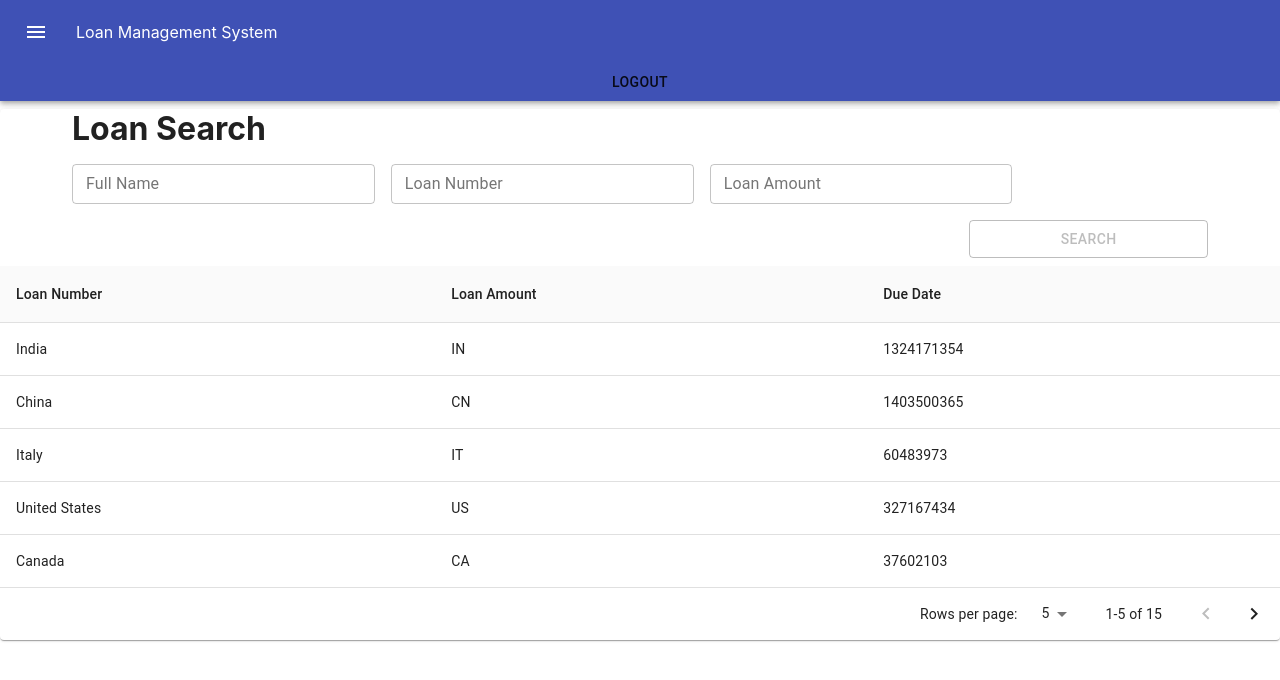
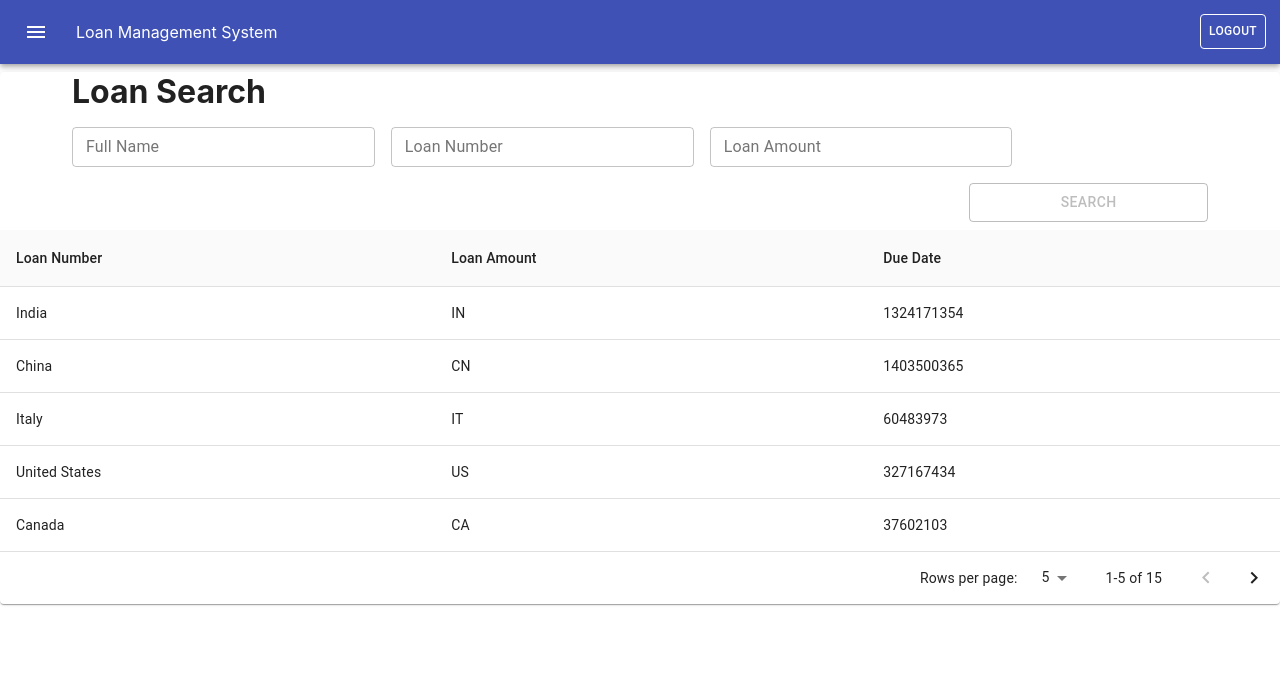
Before and after one commit to vimarshreddy23/loan-management-react-UI, a React (Create React App) app: page /listing in a window 1280 px wide. Shown: the top 680 px of the page. Built offline with nearby package versions, Linux system fonts and the light colour scheme; sample sign-in values are in the browser's storage.

Commit message:
get call loan api

```diff
--- a/package.json
+++ b/package.json
@@ -12,6 +12,7 @@
     "dotenv": "^8.2.0",
     "formik": "^2.1.5",
     "react": "^16.13.1",
+    "react-cookies": "^0.1.1",
     "react-dom": "^16.13.1",
     "react-redux": "^7.2.1",
     "react-router-dom": "^5.2.0",
--- a/src/App.js
+++ b/src/App.js
@@ -13,7 +13,6 @@ function App(props) {
         <Router>
           <Switch>
             <Fragment>
-               <Header></Header>
                   <Route exact path = "/" render={props => <LoginForm {...props} />} />
                   <PrivateRoute exact path="/listing" component={LoanListing} />
             </Fragment>
--- a/src/_components/LoanListing.js
+++ b/src/_components/LoanListing.js
@@ -1,4 +1,4 @@
-import React, { useState, useEffect } from 'react';
+import React, { useEffect } from 'react';
 import { makeStyles } from '@material-ui/core/styles';
 import Paper from '@material-ui/core/Paper';
 import Table from '@material-ui/core/Table';
@@ -11,6 +11,7 @@ import TableRow from '@material-ui/core/TableRow';
 import LoanSearchForm from './LoanSearchForm';
 import { loanListingActions } from '../actions/loanListing.actions';
 import { connect } from 'react-redux';
+import Header  from '../_header/Header';
 
 
 const columns = [
@@ -73,7 +74,7 @@ const  LoanListing = (props) => {
 
   return (
     <>
-
+   <Header status = {true}></Header>
     <Paper className={classes.root}>
     <LoanSearchForm parentSearch={parentSearch}></LoanSearchForm>
       <TableContainer className={classes.container}>
--- a/src/_components/LoginForm.js
+++ b/src/_components/LoginForm.js
@@ -11,7 +11,7 @@ import styles from "./Styles";
 import { userActions } from '../actions/user.actions';
 import { connect } from 'react-redux';
 import { useHistory } from 'react-router-dom';
-
+import Header  from '../_header/Header';
 
 const user = JSON.parse(localStorage.getItem('user'));
 const LoginForm = (props)=>{
@@ -40,9 +40,12 @@ const LoginForm = (props)=>{
     },
   });
   useEffect(() => {
-    if(props.loged_data || user && user.value && user.value.jwt) history.push("/listing")
+    if(props.loged_data || (user && user.value && user.value.jwt)){
+      history.push("/listing");
+    }
   },[props.loged_data]);
   return(
+    <><Header data = {false}></Header>
     <div className={classes.container}>
       <form onSubmit={formik.handleSubmit}>
         <Card className={classes.card}>
@@ -87,6 +90,7 @@ const LoginForm = (props)=>{
         </Card>
       </form>
     </div>
+    </>
   );
 };
 
--- a/src/_header/Header.js
+++ b/src/_header/Header.js
@@ -7,7 +7,9 @@ import Typography from "@material-ui/core/Typography";
 import IconButton from "@material-ui/core/IconButton";
 import MenuIcon from "@material-ui/icons/Menu";
 import Button from "@material-ui/core/Button";
-
+import { useHistory } from 'react-router-dom';
+import { userActions } from '../actions/index';
+import { connect } from 'react-redux';
 const useStyles = makeStyles({
   rightToolbar: {
     marginLeft: "auto",
@@ -17,14 +19,27 @@ const useStyles = makeStyles({
     marginRight: 16,
     marginLeft: -12,
   },
+  logoutButton: {
+    position: "absolute",
+    top: 14,
+    color:"#ffffff",
+    border: "1px solid #ffffff",
+    right: 14,
+    fontSize: 12,
+  },
 });
 
-const logout = () =>{
- // console.log("localstorage", localStorage.clear());
-  let user = localStorage.removeItem("user");
-}
 
-export default function Header() {
+   const Header =  (props) =>{
+  // const user = JSON.parse(localStorage.getItem('user'));
+   //const [Flag, setFlag] = useState(false);
+  const history = useHistory();
+  const logout = () => {
+    props.usercleardata();
+    localStorage.removeItem('user');
+    //setFlag(!Flag);
+    history.push("/");
+  };
   const classes = useStyles();
   return (
     <AppBar position="static">
@@ -39,8 +54,10 @@ export default function Header() {
         <Typography variant="title" color="inherit">
           Loan Management System
         </Typography>
+        {(props.status )?<Button className={classes.logoutButton} onClick= { logout }>Logout</Button>:""}
+
       </Toolbar>
-      <Button onClick= { logout }>Logout</Button>
+
     </AppBar>
   );
 }
@@ -48,3 +65,16 @@ export default function Header() {
 Header.propTypes = {
   classes: PropTypes.object.isRequired,
 };
+
+function mapState(state) {
+	return {
+    loged_data: state.loginrequest.loged_data,
+
+	};
+}
+
+const actionCreators = {
+  usercleardata : userActions.cleardata
+};
+
+export default connect(mapState, actionCreators)(Header);
--- a/src/actions/user.actions.js
+++ b/src/actions/user.actions.js
@@ -1,9 +1,11 @@
 import { userConstants } from '../constants';
 import { userService } from '../services';
-//import { history } from '../helpers';
+import { history } from '../helper/history';
 import { toast } from 'react-toastify';
+import cookie from 'react-cookies';
 export const userActions = {
 	login,
+	cleardata,
 };
 
 function login(user) {
@@ -19,6 +21,7 @@ function login(user) {
 					expiry: now.getTime()+5000
 				}
 				localStorage.setItem('user', JSON.stringify(userData));
+				cookie.save('user', user,{path:'/'})
                 toast.info("User logged in successfully!", {
                     position: toast.POSITION.BOTTOM_RIGHT,
                     autoClose: 5000,
@@ -45,3 +48,9 @@ function login(user) {
 		return { type: userConstants.LOGIN_FAILURE, error };
 	}
 }
+
+
+function cleardata() {
+
+	return { type: userConstants.RESET_DATA };
+}
--- a/src/constants/login.constants.js
+++ b/src/constants/login.constants.js
@@ -6,4 +6,6 @@ export const userConstants = {
     LOAN_LISTING_REQUEST: 'LOAN_LISTING_REQUEST',
 	LOAN_LISTING_SUCCESS: 'LOAN_LISTING_SUCCESS',
 	LOAN_LISTING_FAILURE: 'LOAN_LISTING_FAILURE',
+
+	RESET_DATA:'RESET_DATA',
 }
--- a/src/helper/auth-header.js
+++ b/src/helper/auth-header.js
@@ -4,6 +4,7 @@ export function authHeader() {
 
     if (user && user.value && user.value.jwt ) {
         return { 'Authorization': 'Bearer ' + user.value.jwt };
+      // return { 'x-access-token': user.value.jwt };
     } else {
         return {};
     }
--- /dev/null
+++ b/src/helper/history.js
@@ -0,0 +1,3 @@
+import { createBrowserHistory } from 'history';
+
+export const history =  createBrowserHistory();
--- a/src/reducers/login.reducer.js
+++ b/src/reducers/login.reducer.js
@@ -9,6 +9,8 @@ export function loginrequest(state = {}, action) {
 			return { loged_data: true };
 		case userConstants.LOGIN_FAILURE:
 			return { loged_data: false };
+		case userConstants.RESET_DATA:
+			return { loged_data: false };
 		default:
 			return state;
 	}
```
Also changed, not shown: 1 other file (tests, documents, lock files or other folders).
